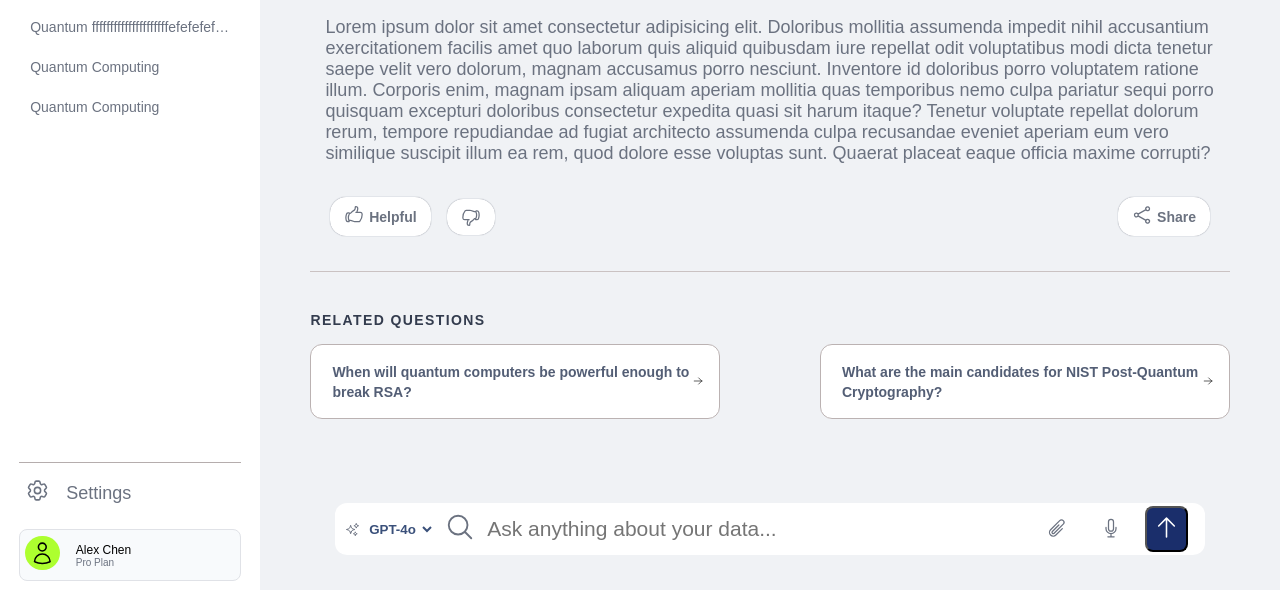
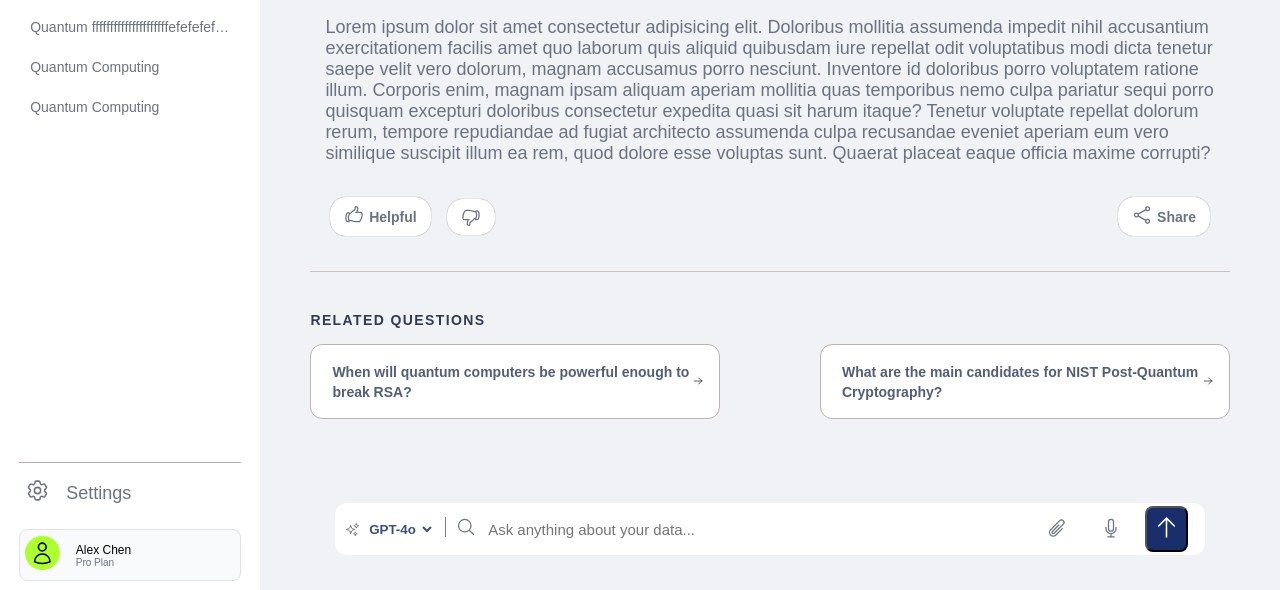
Before and after one commit to ronits2407/PolyChat, a plain HTML site: page frontend/screen2.html in a window 1280 px wide. Shown: the part 210-800 px from the top of the page. Drawn offline with Linux system fonts and the light colour scheme.

```diff
--- a/frontend/styles2.css
+++ b/frontend/styles2.css
@@ -474,8 +474,10 @@
 }
 
 div#seach-icon svg{
-    width: 30px;
+    width: 20px;
     color: #6b7280;
+    padding-left: 10px;
+    border-left: 1px solid grey;
 }
 div#seach-icon{
     /* margin-left: 21px; */
@@ -503,13 +505,14 @@
 
     border: none;
 
-    color: #333c4e;
+    color: #364970;
     outline: none;
+
     height: 30px;
     /* padding: 0; */
     /* margin: 10px; */
     margin: 10px auto 10px 10px;
-    font-size: 21px;
+    font-size: 15px;
 }
 
 div#input-buttons{
```
